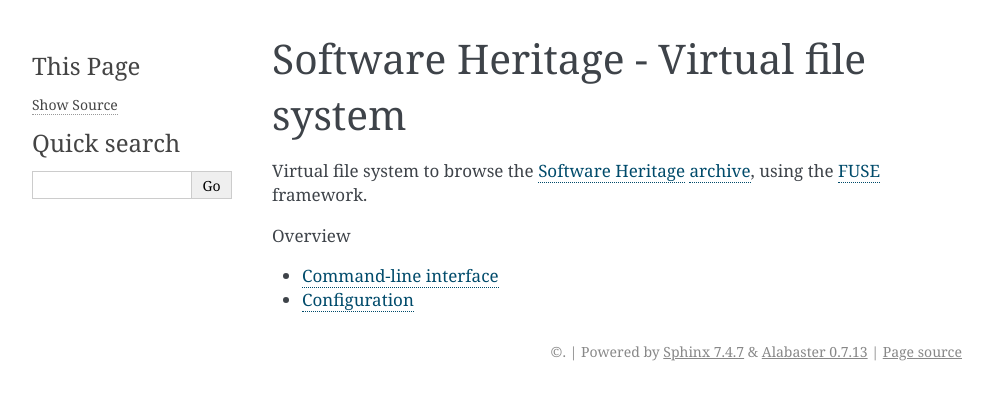
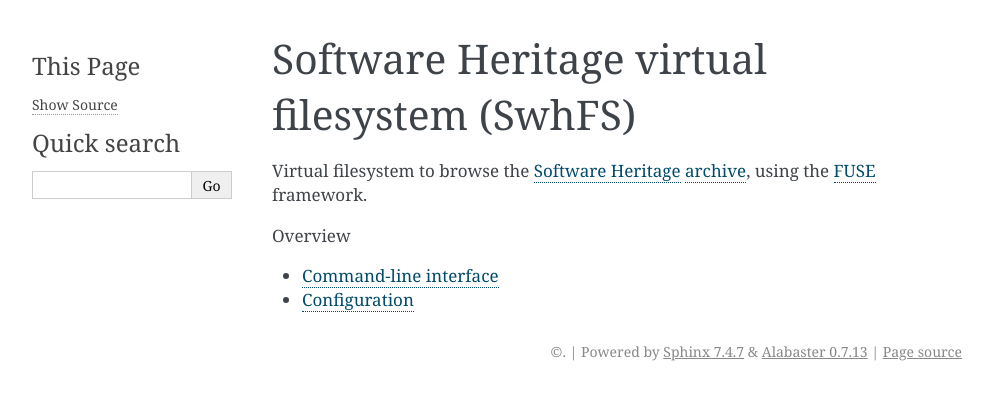
Before and after one commit to SoftwareHeritage/swh-fuse, a Sphinx documentation site: the page built from docs/index.rst, in a window 1280 px wide. Shown: the top 400 px of the page, without its empty margins (148-1141 px from the left). Built offline with Sphinx 7.4.7, drawn with Linux system fonts in a browser that asks for light colours; pages that are not in the unit, such as notebooks, are missing from menus.

Commit message:
doc: uniform naming around SwhFS

```diff
--- a/docs/README.rst
+++ b/docs/README.rst
@@ -1,7 +1,7 @@
-Software Heritage - Virtual file system
-=======================================
+Software Heritage virtual filesystem (SwhFS)
+============================================
 
-Virtual file system to browse the
-`Software Heritage <https://www.softwareheritage.org/>`_
-`archive <https://archive.softwareheritage.org/>`_,
-using the `FUSE <https://github.com/libfuse/libfuse>`_ framework.
+Virtual filesystem to browse the `Software Heritage
+<https://www.softwareheritage.org/>`_ `archive
+<https://archive.softwareheritage.org/>`_, using the `FUSE
+<https://github.com/libfuse/libfuse>`_ framework.
```
Also changed, not shown: docs/design.md (+23 -22 lines), 1 other file.
